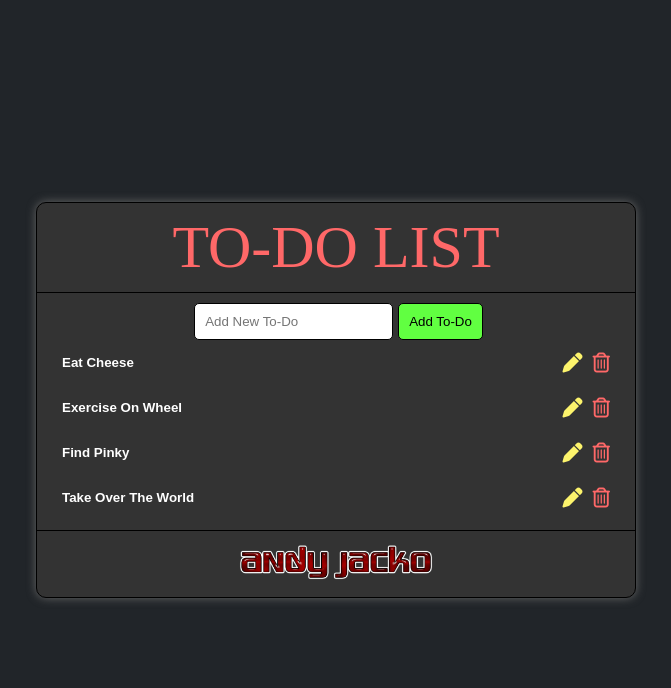
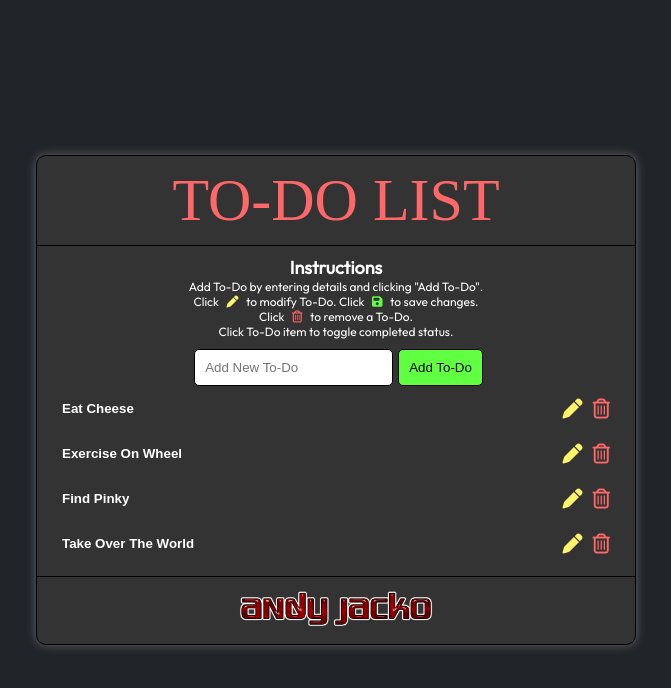
Before and after one commit to AndyJacko/CN-Master-React-To-Do-List, a React (Vite) app: page / in a window 1280 px wide. Shown: the top 688 px of the page, without its empty margins (304-975 px from the left). Built offline with nearby package versions, Linux system fonts and the light colour scheme; a web font is replaced by a local one.

Commit message:
Final version - added instructions...

```diff
--- a/src/components/PageLayout/PageLayout.css
+++ b/src/components/PageLayout/PageLayout.css
@@ -115,6 +115,11 @@
   text-decoration: line-through;
 }
 
+#instructions {
+  font-size: 10px;
+  margin-bottom: 10px;
+}
+
 @media (min-width: 700px) {
   #page-container {
     width: 600px;
@@ -140,4 +145,8 @@
   .todo-input {
     width: 400px;
   }
+
+  #instructions {
+    font-size: 12px;
+  }
 }
--- a/src/components/ToDoList/ToDoList.jsx
+++ b/src/components/ToDoList/ToDoList.jsx
@@ -61,6 +61,23 @@ const ToDoList = () => {
 
   return (
     <div id="todo-list">
+      <div id="instructions">
+        <h2>Instructions</h2>
+        <p>Add To-Do by entering details and clicking "Add To-Do".</p>
+        <p>
+          Click <i className="fa-solid fa-pen todo-icon todo-edit"></i> to
+          modify To-Do. Click{" "}
+          <i className="fa-solid fa-floppy-disk todo-icon todo-save"></i> to
+          save changes.
+        </p>
+        <p>
+          Click{" "}
+          <i className="fa-regular fa-trash-can todo-icon todo-delete"></i> to
+          remove a To-Do.
+        </p>
+        <p>Click To-Do item to toggle completed status.</p>
+      </div>
+
       <AddToDo rf={addToDo_ref} ah={onAddHandler} />
       {todos.map((todo) => (
         <ToDoListItem
```
Also changed, not shown: vite.config.js.timestamp-1664621574855.mjs (added, +10 -0 lines), 1 other file (tests, documents, lock files or other folders).
